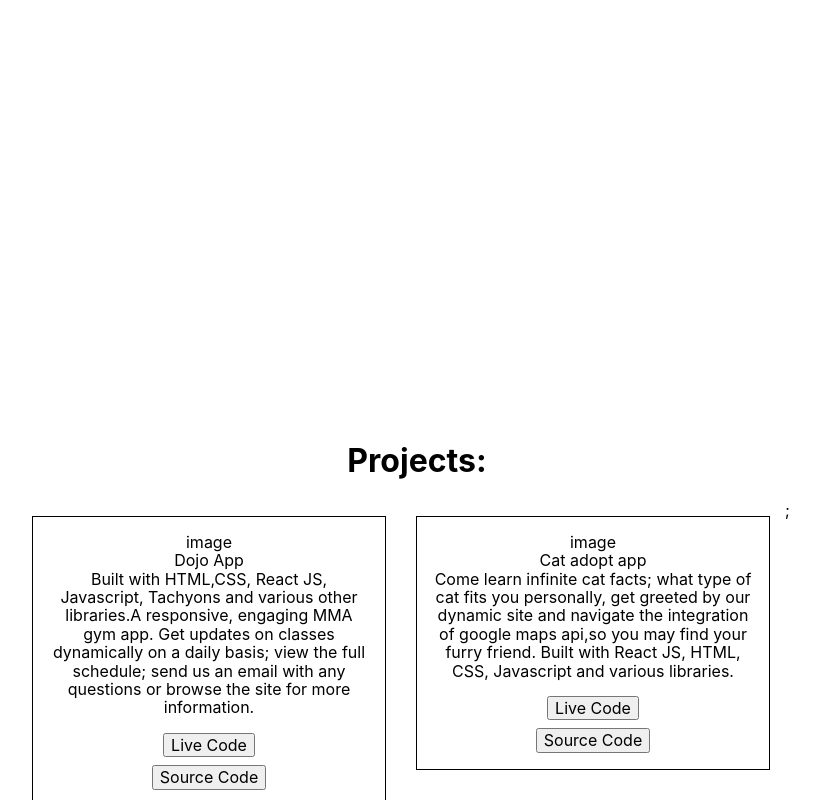
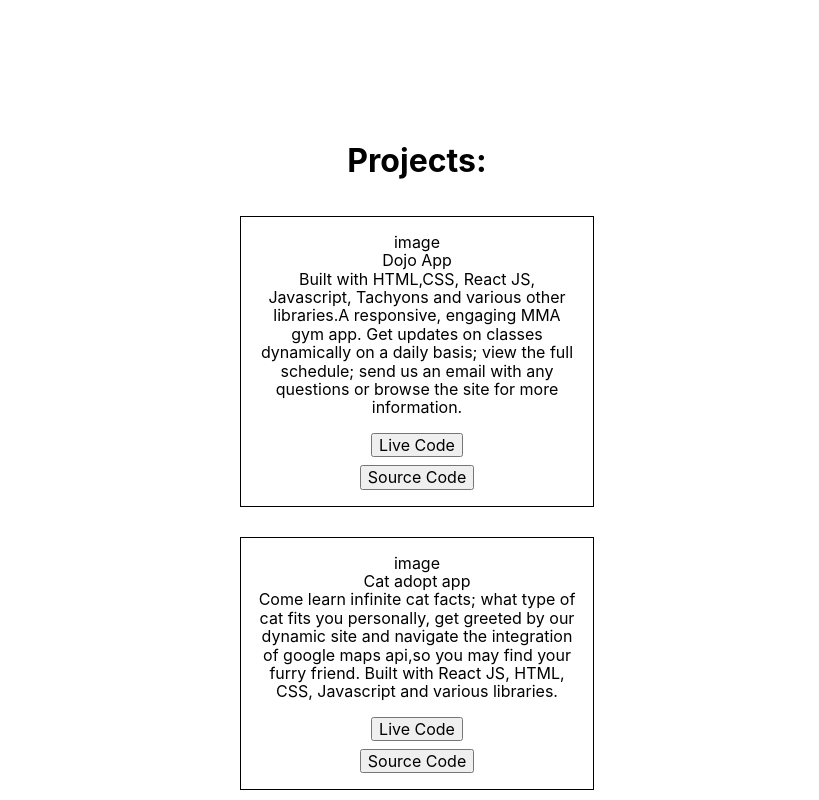
Before and after one commit to traynhamdavid426/portfolio, a React (Create React App) app: page / in a window 1280 px wide. Shown: the part 840-1640 px from the top of the page, without its empty margins (223-1042 px from the left). Built offline with nearby package versions, Linux system fonts and the light colour scheme.

Commit message:
many changes

```diff
--- a/src/Styles/About.css
+++ b/src/Styles/About.css
@@ -4,3 +4,5 @@
 
 .par{margin-left: auto;
 margin-right: auto;}
+
+button:hover{cursor: pointer;}
--- a/src/Styles/Projects.css
+++ b/src/Styles/Projects.css
@@ -1,10 +1,22 @@
-.projects{
-    justify-content: center;
-    margin-top: 300px;
+.projects {
+    display: flex;
+    flex-direction: column;
+    align-items: center;
+  }
 
-    margin-bottom: 400px;
-}
+  .content {
+    display: flex;
+    flex-direction: column;
+    align-items: center;
+  }
 
-.content{margin-left: auto;
-    max-width: 800px;
-margin-right: auto;}
+  .site-container {
+    display: flex;
+    flex-direction: row;
+    align-items: center;
+    margin-bottom: 20px;
+  }
+
+  .site-pic {
+    flex: 0 0 auto;
+    margin-right: 30px}
```
